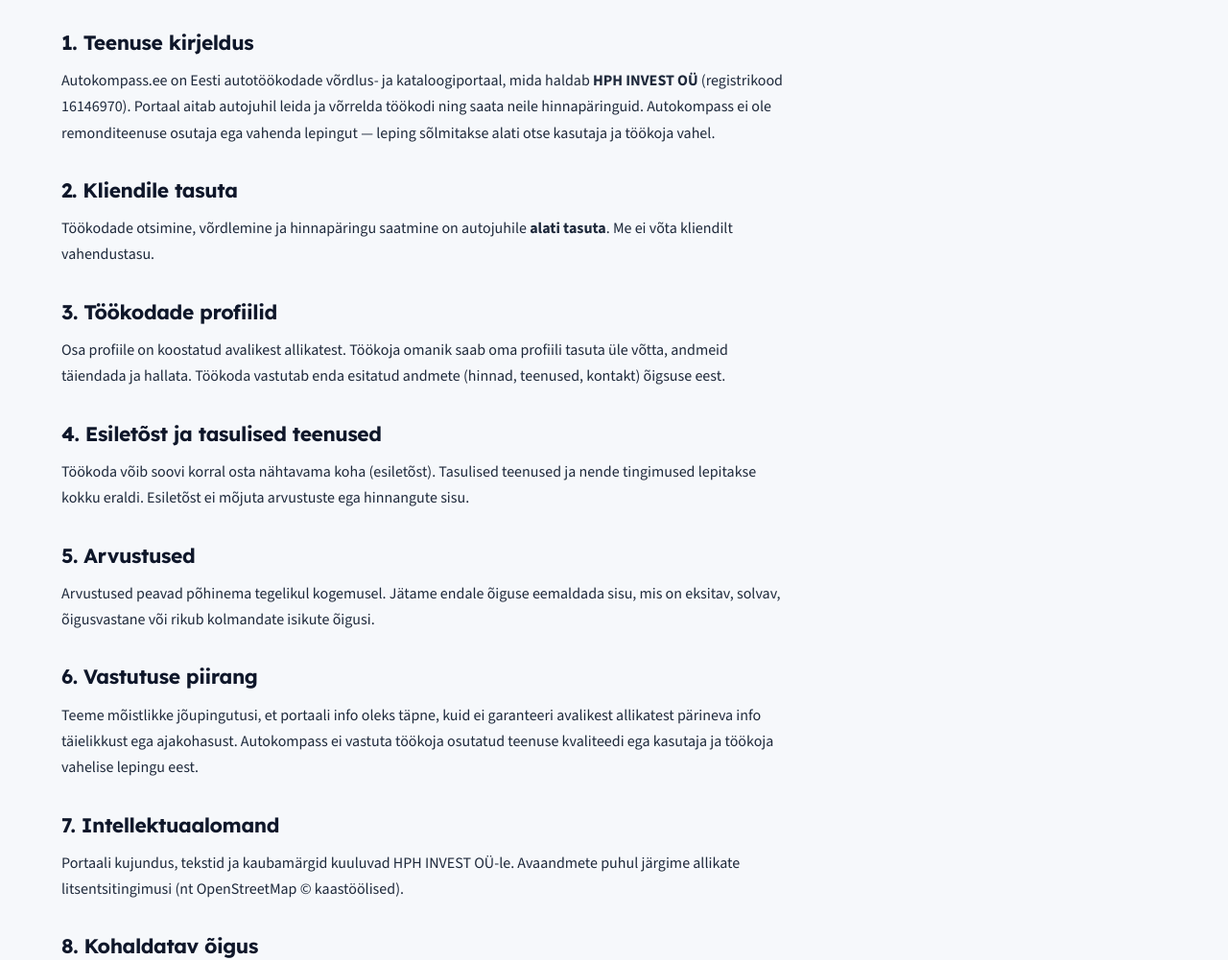
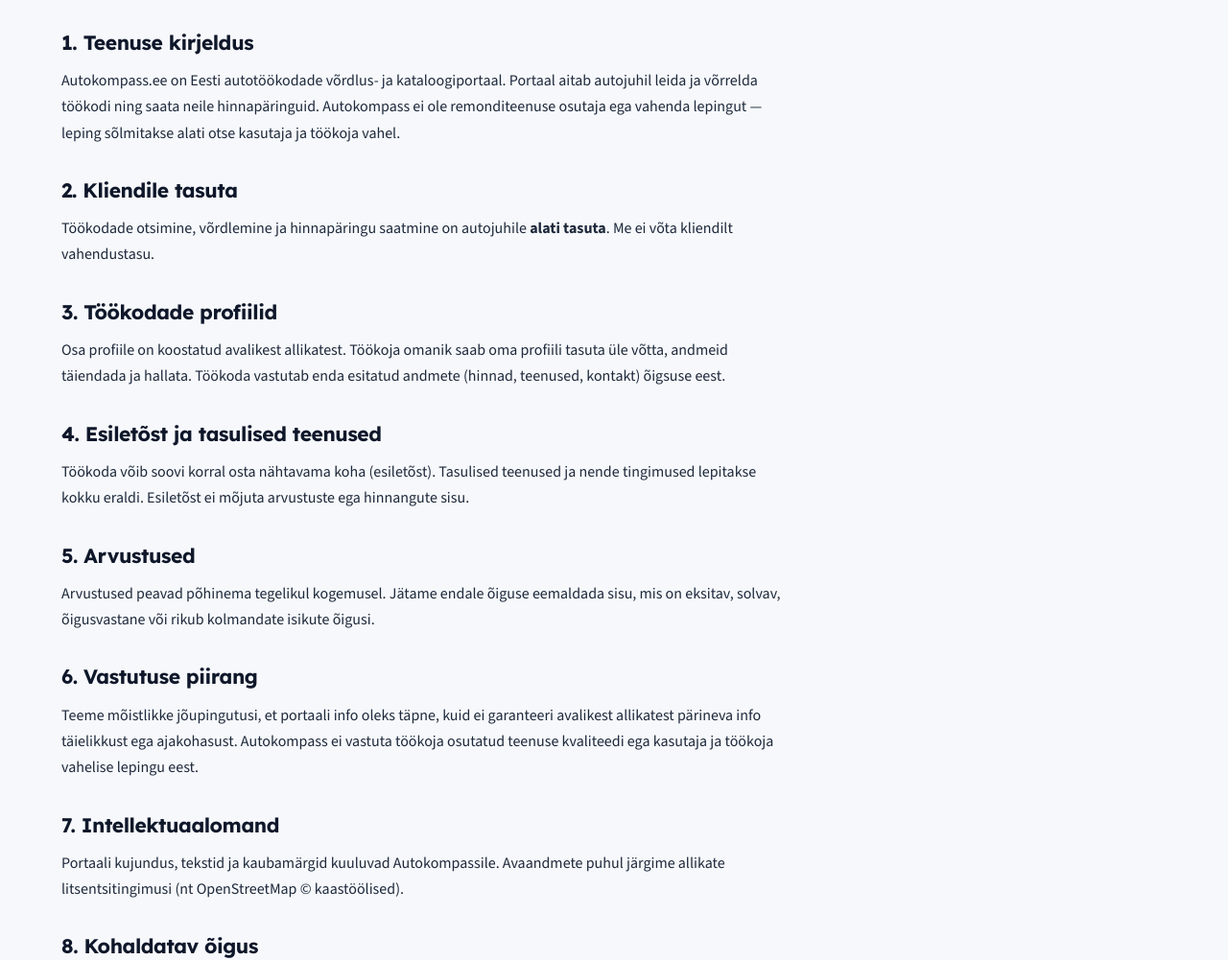
Before and after one commit to hpikkor-tech/autokompass, a Next.js app in the folder autokompass-app/: page /tingimused in a window 1280 px wide. Shown: the part 431-1432 px from the top of the page at 96% size. Built offline with nearby package versions, Linux system fonts and the light colour scheme; no server answers.

Commit message:
Eemalda HPH INVEST OÜ andmed tingimuste lehelt

```diff
--- a/autokompass-app/app/tingimused/page.tsx
+++ b/autokompass-app/app/tingimused/page.tsx
@@ -27,7 +27,7 @@
             <p className="legal-upd">Viimati uuendatud: {UPDATED}</p>
 
             <h2>1. Teenuse kirjeldus</h2>
-            <p>Autokompass.ee on Eesti autotöökodade võrdlus- ja kataloogiportaal, mida haldab <b>HPH INVEST OÜ</b> (registrikood 16146970). Portaal aitab autojuhil leida ja võrrelda töökodi ning saata neile hinnapäringuid. Autokompass ei ole remonditeenuse osutaja ega vahenda lepingut — leping sõlmitakse alati otse kasutaja ja töökoja vahel.</p>
+            <p>Autokompass.ee on Eesti autotöökodade võrdlus- ja kataloogiportaal. Portaal aitab autojuhil leida ja võrrelda töökodi ning saata neile hinnapäringuid. Autokompass ei ole remonditeenuse osutaja ega vahenda lepingut — leping sõlmitakse alati otse kasutaja ja töökoja vahel.</p>
 
             <h2>2. Kliendile tasuta</h2>
             <p>Töökodade otsimine, võrdlemine ja hinnapäringu saatmine on autojuhile <b>alati tasuta</b>. Me ei võta kliendilt vahendustasu.</p>
@@ -45,7 +45,7 @@
             <p>Teeme mõistlikke jõupingutusi, et portaali info oleks täpne, kuid ei garanteeri avalikest allikatest pärineva info täielikkust ega ajakohasust. Autokompass ei vastuta töökoja osutatud teenuse kvaliteedi ega kasutaja ja töökoja vahelise lepingu eest.</p>
 
             <h2>7. Intellektuaalomand</h2>
-            <p>Portaali kujundus, tekstid ja kaubamärgid kuuluvad HPH INVEST OÜ-le. Avaandmete puhul järgime allikate litsentsitingimusi (nt OpenStreetMap © kaastöölised).</p>
+            <p>Portaali kujundus, tekstid ja kaubamärgid kuuluvad Autokompassile. Avaandmete puhul järgime allikate litsentsitingimusi (nt OpenStreetMap © kaastöölised).</p>
 
             <h2>8. Kohaldatav õigus</h2>
             <p>Tingimustele kohaldatakse Eesti Vabariigi õigust. Vaidlused lahendatakse läbirääkimiste teel, kokkuleppe puudumisel Pärnu Maakohtus.</p>
```
